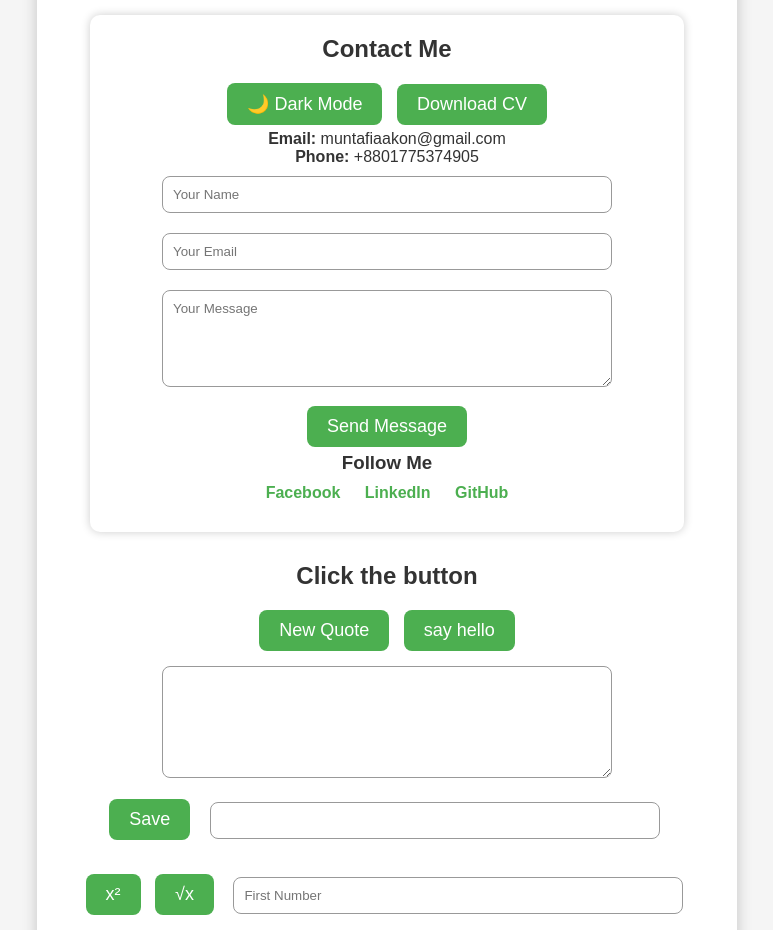
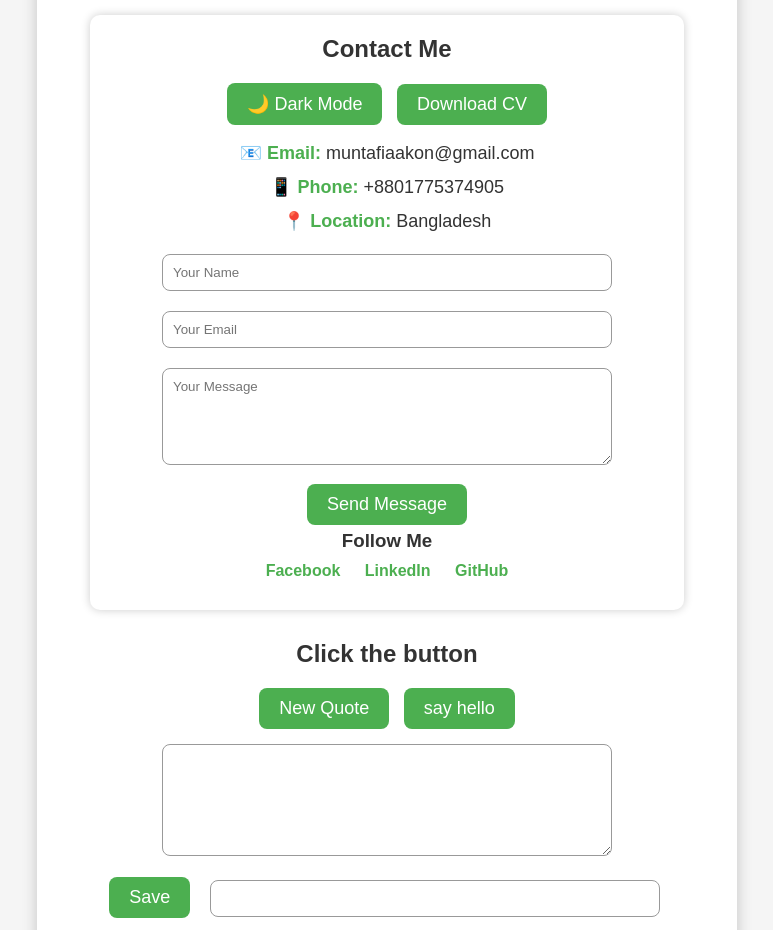
Before and after one commit to muntafiaakon-droid/portfolio, a plain HTML site: page index.html in a window 1280 px wide. Shown: the part 1480-2410 px from the top of the page, without its empty margins (253-1026 px from the left). Drawn offline with Linux system fonts and the light colour scheme; files whose address does not match are found by name.

Commit message:
Add files via upload

```diff
--- a/index.html
+++ b/index.html
@@ -244,6 +244,14 @@ button:hover{
 .project-card:hover{
     transform:translateY(-5px);
 }
+#contact p{
+    font-size:18px;
+    margin:12px 0;
+}
+
+#contact strong{
+    color:#4CAF50;
+}
 </style>
 </head>
 
@@ -324,8 +332,11 @@ button:hover{
         <button>Download CV</button>
     </a>
 
-    <p><strong>Email:</strong> muntafiaakon@gmail.com</p>
-    <p><strong>Phone:</strong> +8801775374905</p>
+<p>📧 <strong>Email:</strong> muntafiaakon@gmail.com</p>
+
+<p>📱 <strong>Phone:</strong> +8801775374905</p>
+
+<p>📍 <strong>Location:</strong> Bangladesh</p>
 
 <form action="https://formspree.io/f/xgogkyvl" method="POST">
 
```
